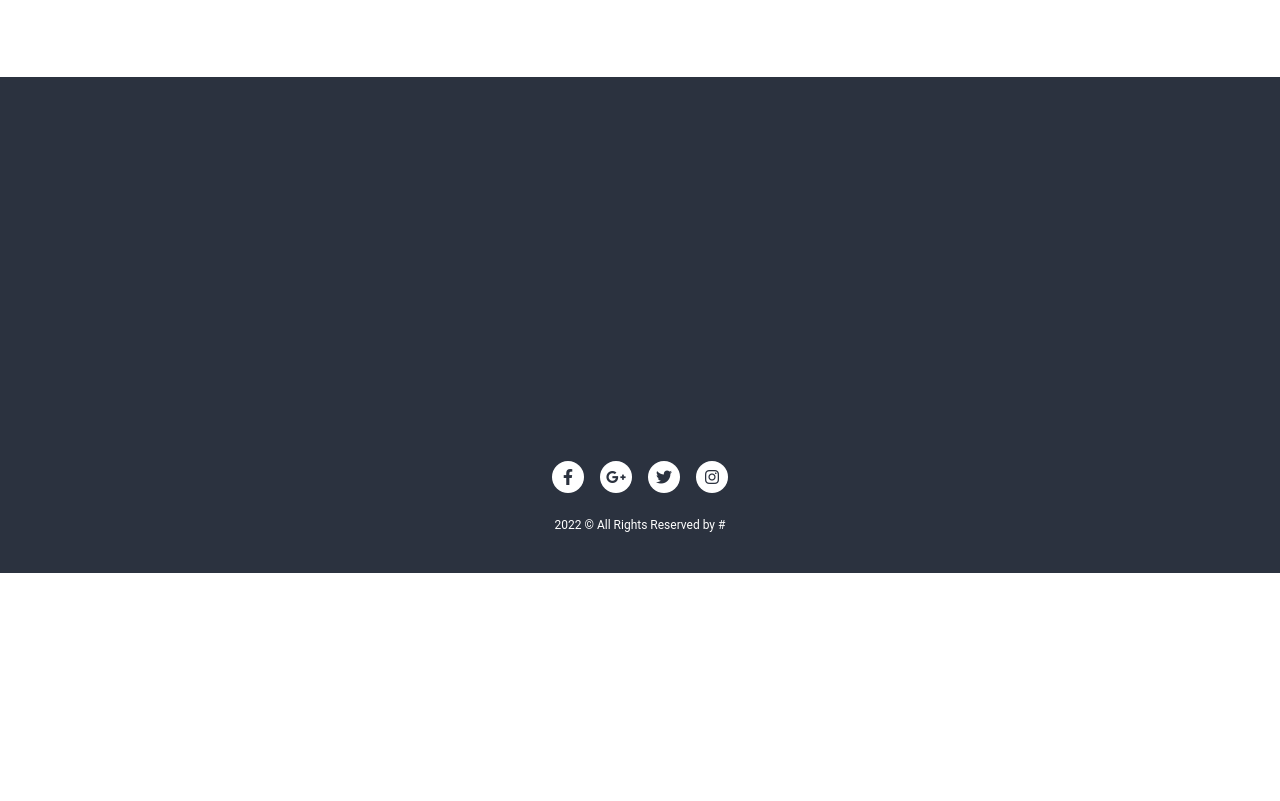
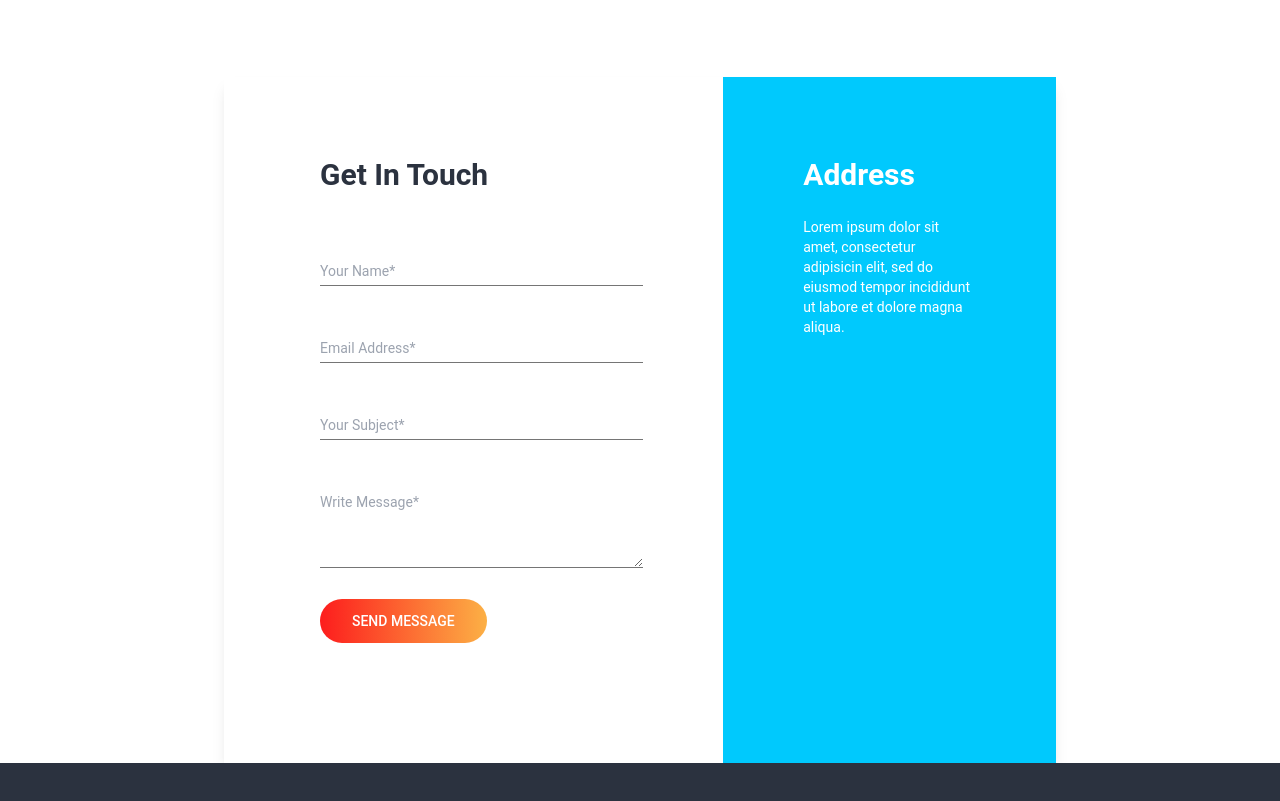
Before and after one commit to MdRubelRana/appai, a website: page src/single.html in a window 1280 px wide. Shown: the part 3829-4630 px from the top of the page. Before the commit the page ends 4402 px from the top, so only its background shows below. Drawn offline with Linux system fonts and the light colour scheme.

```diff
--- a/src/single.html
+++ b/src/single.html
@@ -456,6 +456,32 @@
     <!-- Newsletter Section End -->
 
     <!-- Contact Section Start -->
+    <div class="contact-section container mx-auto shadow-lg">
+        <div class="flex flex-wrap justify-start">
+            <!-- Contact Leftside -->
+            <div class="contact-leftside w-3/5 py-20 pl-24">
+                <h1 class="text-3xl capitalize font-semibold text-grayDark">get in touch</h1>
+                <form class="contact-form py-10">
+                    <input type="text" name="name" placeholder="Your Name*" class="border-b-[1px] border-gray outline-none focus:border-yellow text-sm py-1 w-4/5 my-6" required>
+                    <input type="text" name="name" placeholder="Email Address*" class="border-b-[1px] border-gray outline-none focus:border-yellow text-sm py-1 w-4/5 my-6" required>
+                    <input type="text" name="name" placeholder="Your Subject*" class="border-b-[1px] border-gray outline-none focus:border-yellow text-sm py-1 w-4/5 my-6" required>
+                    <textarea type="text" name="name" placeholder="Write Message*" class="border-b-[1px] border-gray outline-none focus:border-yellow text-sm py-1 w-4/5 my-6 h-20 max-h-36" required></textarea>
+                    <!-- Submit Button -->
+                    <div class="input-item col-span-full">
+                        <button
+                            class="bg-gradient-to-r from-red to-yellow hover:shadow-xl px-8 py-3 text-white font-medium text-sm uppercase rounded-full transition-all ease-in-out duration-300">send message</button>
+                    </div>
+                </form>
+            </div>
+            <!-- Contact Rightside -->
+            <div class="contact-rightside w-2/5 bg-[#00c9fd]">
+                <div class="p-20">
+                    <h1 class="text-3xl capitalize font-semibold text-white">address</h1>
+                    <p class="description text-sm text-white py-6">Lorem ipsum dolor sit amet, consectetur adipisicin elit, sed do eiusmod tempor incididunt ut labore et dolore magna aliqua.</p>
+                </div>
+            </div>
+        </div>
+    </div>
     <!-- Contact Section End -->
 
     <!-- Footer Section Start -->
```
Also changed, not shown: public/css/output.css.
